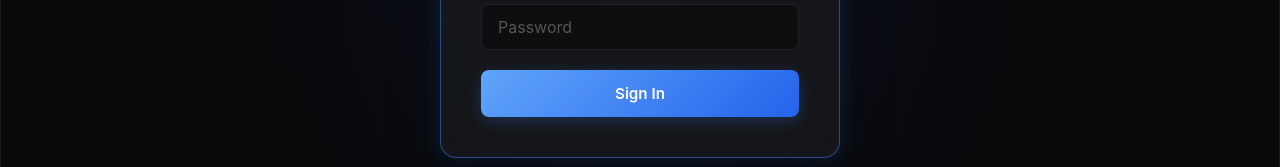
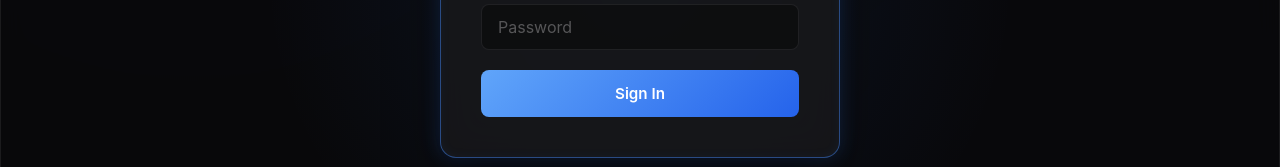
Before and after one commit to Hiokz/finance-tracker, a plain HTML site: page index.html in a window 1280 px wide. Shown: the part 428-595 px from the top of the page. Drawn offline with nearby package versions, Linux system fonts and the light colour scheme; a web font is replaced by a local one.

Commit message:
style: remove glow effect from primary buttons

```diff
--- a/style.css
+++ b/style.css
@@ -282,12 +282,12 @@ h6 {
     background: var(--primary-gradient);
     color: #ffffff;
     font-weight: 600;
-    box-shadow: 0 4px 15px var(--primary-glow);
+    box-shadow: none;
 }
 
 .btn-primary:hover {
     transform: translateY(-2px);
-    box-shadow: 0 6px 20px rgba(59, 130, 246, 0.4);
+    box-shadow: none;
     filter: brightness(1.08);
 }
 
```
